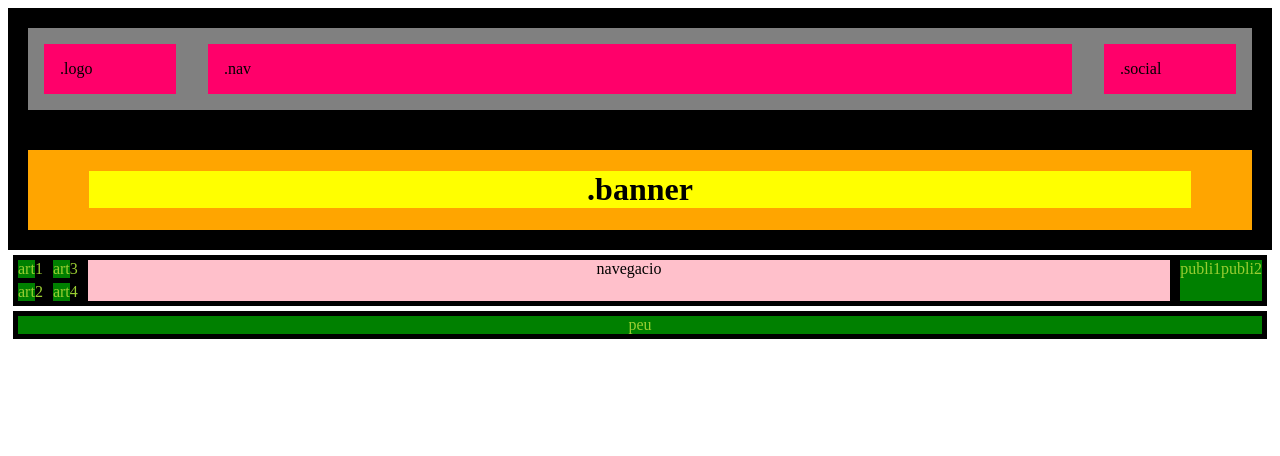
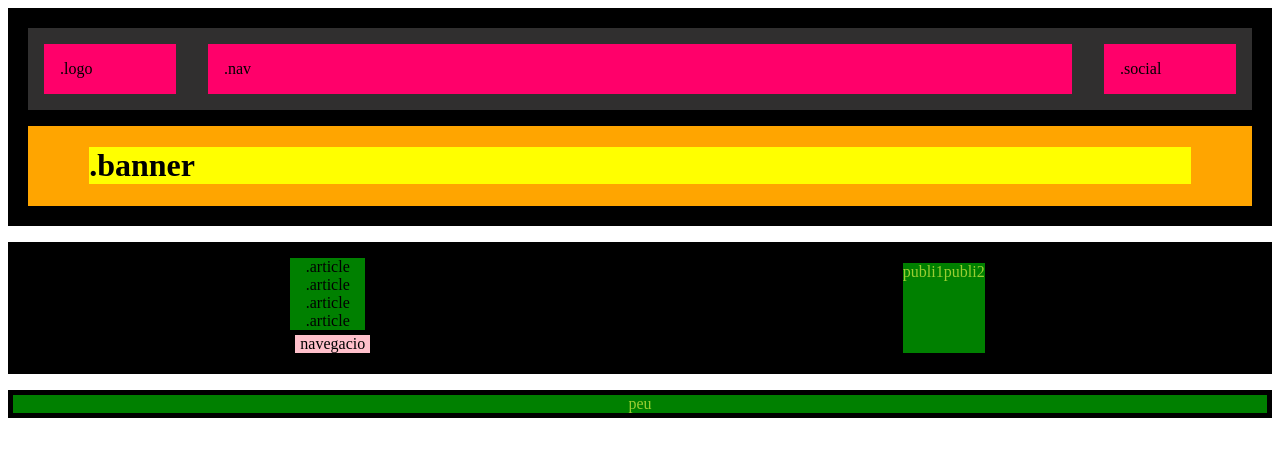
Before and after one commit to paulare17/Sprint-1, a plain HTML site: page index.html in a window 1280 px wide. Drawn offline with Linux system fonts and the light colour scheme.

Commit message:
guardat amb la primera part acabada, de moment

```diff
--- a/index.html
+++ b/index.html
@@ -14,24 +14,26 @@
         <div class="nav">.nav</div>
         <div class="social">.social</div>
     </div>
-</header>
     <div class="contenedor-banner">
         <div class="banner">
             <h1 class="banner-lletra">.banner </h1>
         </div>
     </div>
+</header>
 
 <main>
+    <div class="segon-element">
         <div class="articles1i2">
-        <div class="art1">art1</div>
-        <div class="art2">art2</div>
+            <div class="art1">.article</div>
+            <div class="art2">.article</div>
         </div>
         <div class="articles3i4">
 
-        <div class="art3">art3</div>
-        <div class="art4">art4</div>
+            <div class="art3">.article</div>
+            <div class="art4">.article</div>
         </div>
         <div class="navegacio">navegacio</div>
+    </div>
 
     <article class="publi">
         <div>publi1</div>
--- a/styles.css
+++ b/styles.css
@@ -5,83 +5,72 @@ header {
     padding: 20px;
 
 }
-
 .primer-element {
     display: flex;
     justify-content:space-around;
     width: 100%;
-    background-color: grey;
+    background-color: rgb(48, 47, 47);
 
 }
-
 .primer-element div {
     background-color: rgb(255, 0, 106);
     margin: 1rem;
     padding: 1rem;
     font-size: 1rem;
 }
-
 .logo, .nav, .social {
     display: flex;
     justify-content: left;
-
 }
-
 .logo {
     width: 100px;
 }
-
 .nav {
     width: 200px;
     flex-grow: 3;
 }
-
 .social {
     width: 100px;
 }
-
 
 .contenedor-banner{
     display: flex;
     background-color: black;
     flex-direction: column;
-    padding: 20px;
+    padding-top: 1rem;
 }
+
 .banner {
     display: flex;
     justify-content: center;
     background-color: orange;
-
 }
 
 .banner-lletra {
     display: flex;
     background-color: yellow;
-    justify-content: center;
     width: 90%
 }
 
-
+/******** lo de dalt està bé ****/
 
 main {
-        display: flex;
-        background-color: black;
-        justify-content: space-around;
-        margin: 5px;
-        flex-direction: row;
-        border: 20px;
-
+    display: flex;
+    background-color: black;
+    justify-content: space-around;
+    margin-top: 1rem;
+    flex-direction: row;
+    padding: 1rem;
 }
 
 .art1, .art2, .art3, .art4 {
     display: flex;
     background-color: green;
-    margin: 5px;
-    color: yellowgreen;
+
     justify-content: space-evenly;
     flex-direction: row;
     flex-wrap: wrap;
-    width: 50%;
+    width: 100%;
 
 }
 
@@ -115,9 +104,9 @@ footer {
     display: flex;
     background-color: black;
     justify-content: space-around;
-    margin: 5px;
     flex-direction: column;
     border: 20px;
+    margin-top: 1rem;
 }
 
 .peu {
```
Lines whose indentation alone changed are shown as unchanged.
